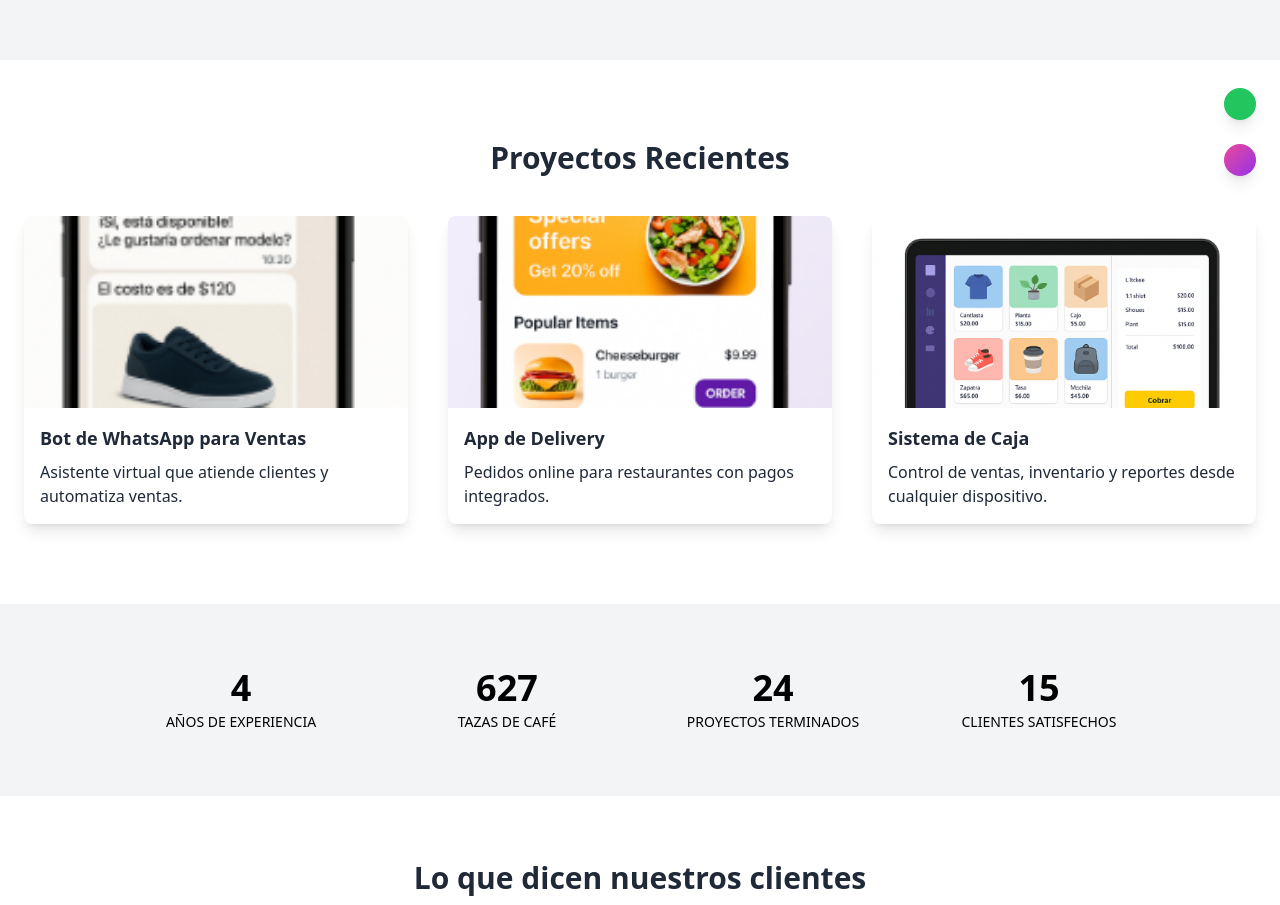
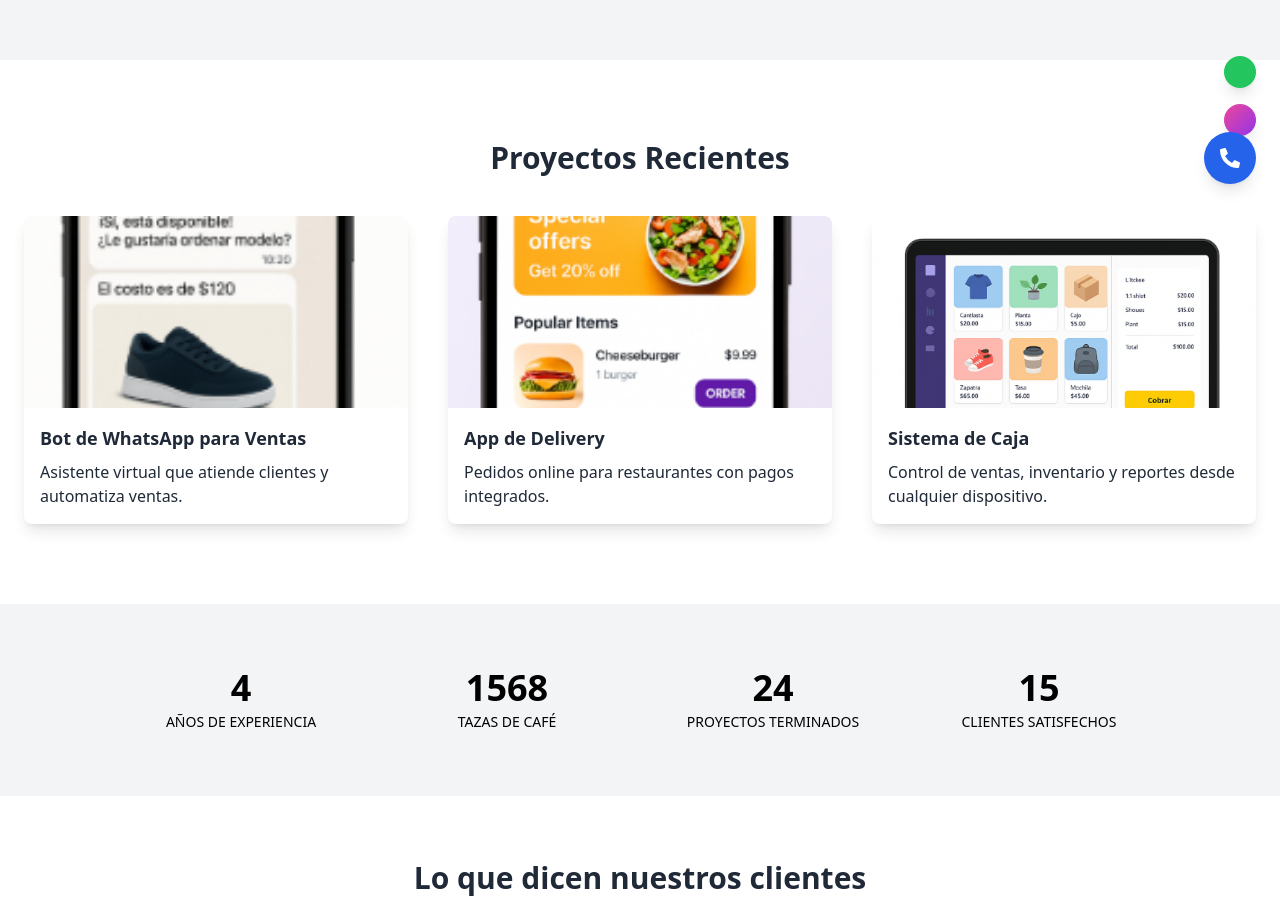
Before and after one commit to dannylopez12/tecnomer-landing, a React (Vite) app: page / in a window 1280 px wide. Shown: the part 600-1505 px from the top of the page. Built offline with nearby package versions, Linux system fonts and the light colour scheme; the HTML template or start-up script is replaced by a standard one.

Commit message:
Update App.jsx

```diff
--- a/src/App.jsx
+++ b/src/App.jsx
@@ -1,6 +1,6 @@
 import React, { useEffect, useRef, useState } from 'react';
 import './index.css';
-import { FaCheckCircle, FaStar } from 'react-icons/fa';
+import { FaCheckCircle, FaStar, FaPhoneAlt } from 'react-icons/fa';
 
 function App() {
   const testimonios = [
@@ -25,16 +25,20 @@ function App() {
     {
       titulo: 'Bot de WhatsApp para Ventas',
       descripcion: 'Asistente virtual que atiende clientes y automatiza ventas.',
+      detalles: 'Este bot de WhatsApp responde consultas, da información de productos, toma pedidos y cierra ventas automáticamente 24/7. Mejora la atención al cliente, aumenta la tasa de conversión y reduce los costos de soporte.',
+      video: 'https://www.youtube.com/embed/TU8iJZ3J8gA',
       imagen: '/chatbot-ventas.png'
     },
     {
       titulo: 'App de Delivery',
       descripcion: 'Pedidos online para restaurantes con pagos integrados.',
+      detalles: 'Aplicación intuitiva para que tus clientes pidan desde su celular, con integración a pasarelas de pago, gestión de pedidos y rastreo de repartidores.',
       imagen: '/app-delivery.png'
     },
     {
       titulo: 'Sistema de Caja',
       descripcion: 'Control de ventas, inventario y reportes desde cualquier dispositivo.',
+      detalles: 'Sistema completo de punto de venta con facturación, control de inventario, cierres de caja, reportes y acceso desde cualquier lugar con conexión a Internet.',
       imagen: '/sistema-caja.png'
     }
   ];
@@ -42,11 +46,12 @@ function App() {
   const [dias, setDias] = useState(0);
   const [visible, setVisible] = useState(false);
   const refStats = useRef();
+  const [modal, setModal] = useState(null);
 
   useEffect(() => {
     const inicio = new Date('2021-02-01');
     const hoy = new Date();
-    const diferencia = Math.floor((hoy - inicio) / (1000 * 60 * 60 * 60));
+    const diferencia = Math.floor((hoy - inicio) / (1000 * 60 * 60 * 24));
     setDias(diferencia);
   }, []);
 
@@ -88,11 +93,31 @@ function App() {
   const clientes = animateValue(15);
 
   return (
-     <div className="bg-white font-sans text-gray-800 relative">
-     {/* Botones flotantes */}
+    <div className="bg-white font-sans text-gray-800 relative">
+      {modal && (
+        <div className="fixed inset-0 bg-black bg-opacity-60 z-50 flex items-center justify-center px-4">
+          <div className="bg-white p-6 max-w-2xl w-full rounded-lg relative animate-fadeIn">
+            <button onClick={() => setModal(null)} className="absolute top-2 right-4 text-2xl">&times;</button>
+            <h3 className="text-2xl font-bold mb-2">{modal.titulo}</h3>
+            <p className="mb-4 text-sm text-gray-700">{modal.detalles}</p>
+            {modal.video && (
+              <div className="aspect-w-16 aspect-h-9">
+                <iframe
+                  className="w-full h-64"
+                  src={modal.video}
+                  title="Demostración"
+                  allowFullScreen
+                ></iframe>
+              </div>
+            )}
+          </div>
+        </div>
+      )}
+
+      {/* Botones flotantes */}
       <a
         href="https://wa.me/593988673679"
-        className="fixed bottom-20 right-6 z-50 bg-green-500 hover:bg-green-600 text-white p-4 rounded-full shadow-lg transition"
+        className="fixed bottom-28 right-6 z-50 bg-green-500 hover:bg-green-600 text-white p-4 rounded-full shadow-lg transition"
         title="Habla con nosotros en WhatsApp"
         target="_blank"
         rel="noopener noreferrer"
@@ -102,12 +127,20 @@ function App() {
 
       <a
         href="https://instagram.com/tecnomer.ec"
-        className="fixed bottom-6 right-6 z-50 bg-gradient-to-br from-pink-500 to-purple-600 hover:opacity-90 text-white p-4 rounded-full shadow-lg transition"
+        className="fixed bottom-16 right-6 z-50 bg-gradient-to-br from-pink-500 to-purple-600 hover:opacity-90 text-white p-4 rounded-full shadow-lg transition"
         title="Síguenos en Instagram"
         target="_blank"
         rel="noopener noreferrer"
       >
         <i className="fab fa-instagram text-2xl"></i>
+      </a>
+
+      <a
+        href="tel:+593988673679"
+        className="fixed bottom-4 right-6 z-50 bg-blue-600 hover:bg-blue-700 text-white p-4 rounded-full shadow-lg transition"
+        title="Llámanos"
+      >
+        <FaPhoneAlt className="text-xl" />
       </a>
 
       <section className="bg-white text-black py-16 px-6 text-center">
@@ -138,7 +171,7 @@ function App() {
         <h2 className="text-3xl font-bold mb-10 text-center">Proyectos Recientes</h2>
         <div className="grid md:grid-cols-3 gap-10">
           {proyectos.map((p, i) => (
-            <div key={i} className="shadow-lg rounded-lg overflow-hidden hover:shadow-2xl transition">
+            <div key={i} className="shadow-lg rounded-lg overflow-hidden hover:shadow-2xl transition cursor-pointer" onClick={() => setModal(p)}>
               <img src={p.imagen} alt={p.titulo} className="w-full h-48 object-cover" />
               <div className="p-4">
                 <h3 className="font-bold text-lg mb-2">{p.titulo}</h3>
```
